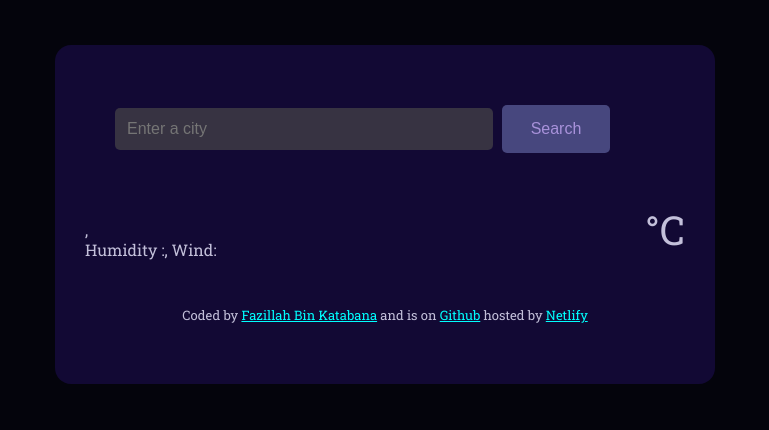
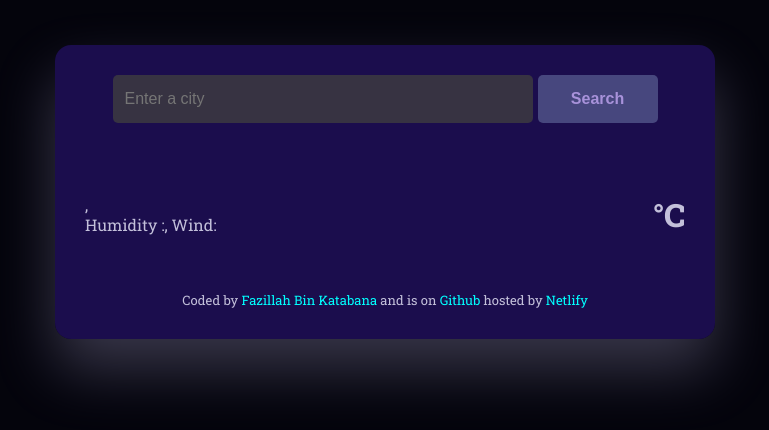
Before and after one commit to Fazillahissy/kairos, a plain HTML site: page index.html in a window 1280 px wide. Shown: the whole page, without its empty margins (255-1024 px from the left). Drawn offline with nearby package versions, Linux system fonts and the light colour scheme; no server answers.

Commit message:
fixed issues in html and js, adapted css to align elements

```diff
--- a/index.html
+++ b/index.html
@@ -29,7 +29,7 @@
 
         <h1 class="weather-app-city" id="city"></h1>
         <div class="weather-stats">
-        <p><span id="time">, <span id="description"></span>
+        <p><span id="date"></span>, <span id="description"></span>
     <br/> Humidity :<strong id="humidity"></strong>, Wind:<strong id="wind-speed"></strong>
     </p>
     <div class="temperature-container">
--- a/src/index.js
+++ b/src/index.js
@@ -1,17 +1,18 @@
 function updateWeather(response) {
     let humidityElement = document.querySelector("#humidity");
     let windSpeedElement = document.querySelector("#wind-speed");
-    let timeElement = document.querySelector("#time");
     let cityElement = document.querySelector("#city");
     let descriptionElement = document.querySelector("#description");
     let iconElement = document.querySelector("#icon");
     let temperatureElement = document.querySelector("#temperature");
+    let date = new Date(response.data.time * 1000);
+    let dateElement = document.querySelector("#date");
 
-    let date = new Date(response.data.time * 1000);
+
     iconElement.innerHTML = `<img src="${response.data.condition.icon_url}" class="weather-app-icon"/>`;
     cityElement.innerHTML = response.data.city;
-    timeElement.innerHTML = formatDate(date);
-    humidityElement.innerHTML = `${response.data.humidity}%`;
+    dateElement.innerHTML = formatDate(date);
+    humidityElement.innerHTML = `${response.data.temperature.humidity}%`;
     descriptionElement.innerHTML = response.data.condition.description;
     windSpeedElement.innerHTML = `${response.data.wind.speed} km/h`;
     temperatureElement.innerHTML = Math.round(response.data.temperature.current);
--- a/src/style.css
+++ b/src/style.css
@@ -1,75 +1,111 @@
-body{background-color:#04040c;
-    font-family:  "Roboto Slab", serif;
-      font-optical-sizing: auto;
-      font-style: normal;
+body {
+    background-color: #04040c;
+    font-family: "Roboto Slab", serif;
     color: rgb(195, 192, 218);
 }
-.weather-app{
-    background-color: #23106375;
+
+.weather-app {
+    background-color: rgba(35, 16, 99, 0.75);
     max-width: 600px;
     margin: 45px auto;
     padding: 30px;
-    border-radius:16px ;
-    box-shadow: 0 30px 60px (rgb(174, 168, 214));
+    border-radius: 16px;
+    box-shadow: 0 30px 60px rgba(174, 168, 214, 0.3);
+}
 
+header {
+    padding-bottom: 20px;
 }
-header{
-   border-bottom: 2px #04040c;
-   padding: 30px;
+
+h1 {
+    font-size: 24px;
+    text-align: left;
 }
-.search-form-input{
+
+.search-form {
+    display: flex;
+    justify-content: center;
+}
+
+.search-form-input {
     border: none;
-    border-radius:5px ;
+    border-radius: 5px;
     width: 70%;
     padding: 12px;
     background-color: #373342;
     font-size: 16px;
 }
-.search-form-button{
+
+.search-form-button {
     background-color: #47477e;
     border: none;
     border-radius: 5px;
     padding: 15px;
     width: 20%;
     font-size: 16px;
-    font-weight: 800px;
+    font-weight: bold;
     color: #a892da;
     margin-left: 5px;
+    cursor: pointer;
 }
-main{padding: auto;}
-.weather-stats{
+
+.search-form-button:hover {
+    background-color: #5a5c9f;
+}
+
+main {
+    padding: 20px 0;
+}
+
+.weather-stats {
     display: flex;
     justify-content: space-between;
-  font-size: 16px;
-  line-height: 20px;
+    font-size: 16px;
+    line-height: 20px;
+    align-items: center;
 }
+
 .temperature-container{
     line-height:40px;
-    flex: right;
+display: flex;
+align-items: center;
+font-weight: 800;}
 
+.temperature {
+    font-size: 48px;
+    margin-right: 5px;
+    line-height: 1;
 }
-strong{
-    color: #8c20adfd ;
+
+.temperature-icon {
+    width: 30px;
+    margin-right: 5px;
+    vertical-align: middle;
 }
-.temperature{
-    font-size: 40px;
-    margin: 0;
 
+.unit {
+    font-size: 32px;
+   line-height: 1;
 }
-.temperature-icon{
-    width: 50px;
+
+
+
+strong {
+    color: #8c20adfd;
 }
-.unit{
-    font-size: 40px;
-    margin-top: 6px;
-}
-footer{
-    border-bottom: 2px #04040c;
-    padding: 30px;
+
+footer {
+
+    padding-top: 20px;
     text-align: center;
     font-size: small;
+}
 
- }
- a{
+a {
     color: aqua;
- }
+    text-decoration: none;
+}
+
+a:hover {
+    text-decoration: underline;
+}
```
